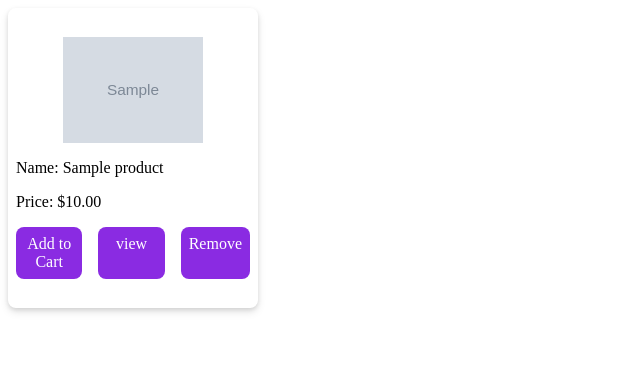
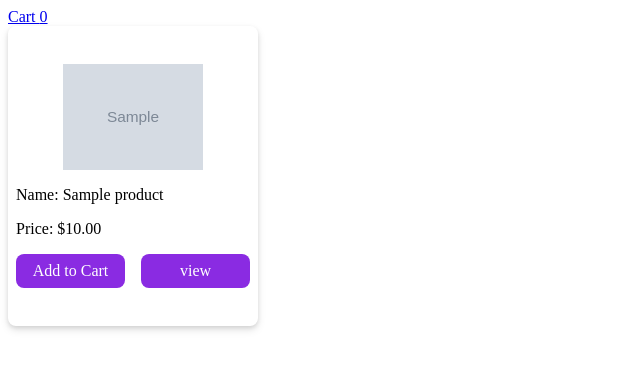
Before and after one commit to erastusnzula/mpesa, a Django app: page /shop/ in a window 1280 px wide. Shown: the top 370 px of the page, without its empty margins (0-640 px from the left). Run offline with Django 5.2, Linux system fonts and the light colour scheme; tables that the repository leaves empty hold one stand-in row (values such as "Sample post"); grey boxes marked "Sample" are stand-in pictures; some libraries are stand-ins or nearby versions.

Commit message:
add to cart

```diff
--- a/shop/static/shop/css/styles.css
+++ b/shop/static/shop/css/styles.css
@@ -46,3 +46,16 @@
 .card .card-footer a:hover{
     padding: .6rem;
 }
+
+.table-container {
+    overflow-x: auto;
+}
+table {
+    width: 100%;
+    border-collapse: collapse;
+}
+th, td {
+    border: 1px solid black;
+    padding: 10px;
+    text-align: left;
+}
--- a/shop/static/shop/scripts/cart.js
+++ b/shop/static/shop/scripts/cart.js
@@ -46,7 +46,7 @@ const updateUserOrder = (productID, action)=>{
     .then(response => response.json())
     .then(data => {
         console.log(data)
-        // location.reload()
+        location.reload()
     })
 
 }
--- a/shop/templates/shop/product_list.html
+++ b/shop/templates/shop/product_list.html
@@ -16,7 +16,6 @@
         <div class="card-footer">
             <a class="update-cart" data-product_id={{product.id}} data-action="add">Add to Cart</a>
             <a class="view-product" data-product_id={{product.id}} data-action="view">view</a>
-            <a class="remove-product" data-product_id={{product.id}} data-action="remove">Remove</a>
         </div>
     </div>
     {% endfor %}
--- /dev/null
+++ b/shop/templatetags/cart.py
@@ -0,0 +1,27 @@
+from django import template
+from shop.models import Order
+
+register = template.Library()
+
+
+@register.filter
+def cart_product_count(user):
+    if user.is_authenticated:
+        customer = user.customer
+        order, created = Order.objects.get_or_create(customer=customer, is_complete=False)
+        cart_items = order.get_cart_items
+        if cart_items:
+            return cart_items
+        else:
+            return 0
+    else:
+        order = {
+            'get_cart_total': 0,
+            'get_cart_items': 0,
+
+        }
+        cart_items=order['get_cart_items']
+        if cart_items:
+            return cart_items
+        else:
+            return 0
--- a/shop/urls.py
+++ b/shop/urls.py
@@ -1,9 +1,8 @@
 from django.urls import path
-from .views import ProductList, AddToCart, Cart
+from .views import ProductList, AddToCart
 
 app_name='shop'
 urlpatterns = [
     path('', ProductList.as_view(), name='product-list'),
     path('add_to_cart/', AddToCart.as_view(), name='add-to-cart'),
-    path('cart/', Cart.as_view(), name='cart'),
 ]
--- a/shop/views.py
+++ b/shop/views.py
@@ -55,9 +55,3 @@ class AddToCart(View):
         if orderItem.quantity <= 0:
             orderItem.delete()
         return JsonResponse("item added successfully to cart.", safe=False)
-
-class Cart(View):
-    def get(self, *args, **kwargs):
-        orders = Order.objects.all()
-        total_price = sum(order.product.price * order.quantity for order in orders)
-        return render(self.request, 'shop/cart.html', {'orders': orders, 'total_price': total_price})
--- a/templates/base.html
+++ b/templates/base.html
@@ -1,12 +1,14 @@
 <!DOCTYPE html>
 <html lang="en">
 {% load static %}
+{% load cart %}
 <head>
     <meta charset="UTF-8">
     <meta name="viewport" content="width=device-width, initial-scale=1.0">
     <title>M-Pesa</title>
     <link rel="stylesheet" type="text/css" href="{% static 'mpesa/css/styles.css' %}" media="screen" />
     <link rel="stylesheet" type="text/css" href="{% static 'shop/css/styles.css' %}" media="screen" />
+    <script src="https://kit.fontawesome.com/4605777c76.js" crossorigin="anonymous"></script>
     <script>
         let user = '{{request.user}}'
         function getToken(name) {
@@ -50,6 +52,7 @@
 </head>
 
 <body>
+  <a class="nav-link" href="{% url 'shop:add-to-cart' %}">Cart <span class="badge bg-primary">{{request.user|cart_product_count}}</span></a>
 {% block content %}
 {% endblock content %}
 <script src={% static 'shop/scripts/cart.js' %}></script>
```
Also changed, not shown: shop/templates/shop/cart.html (+37 -9 lines).
